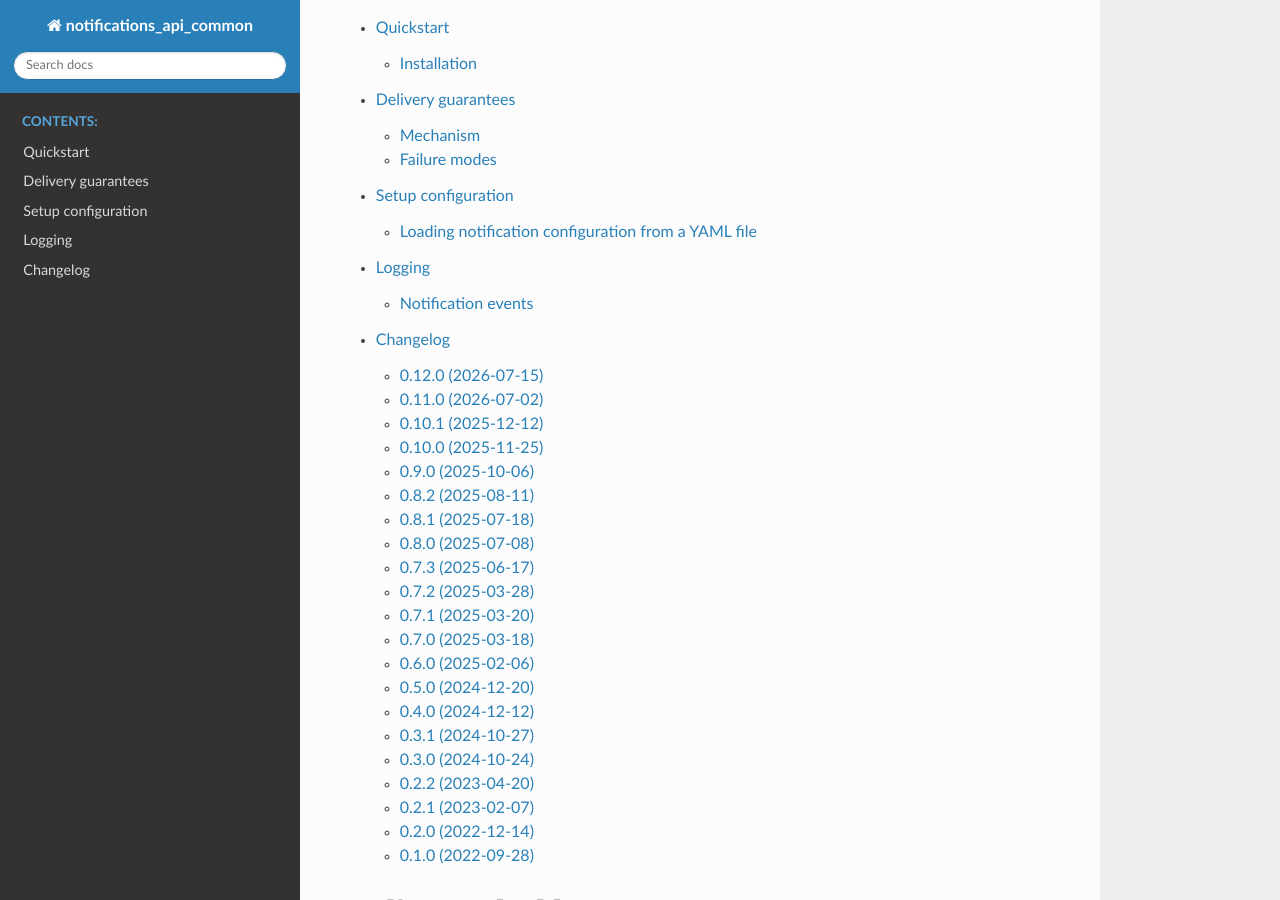
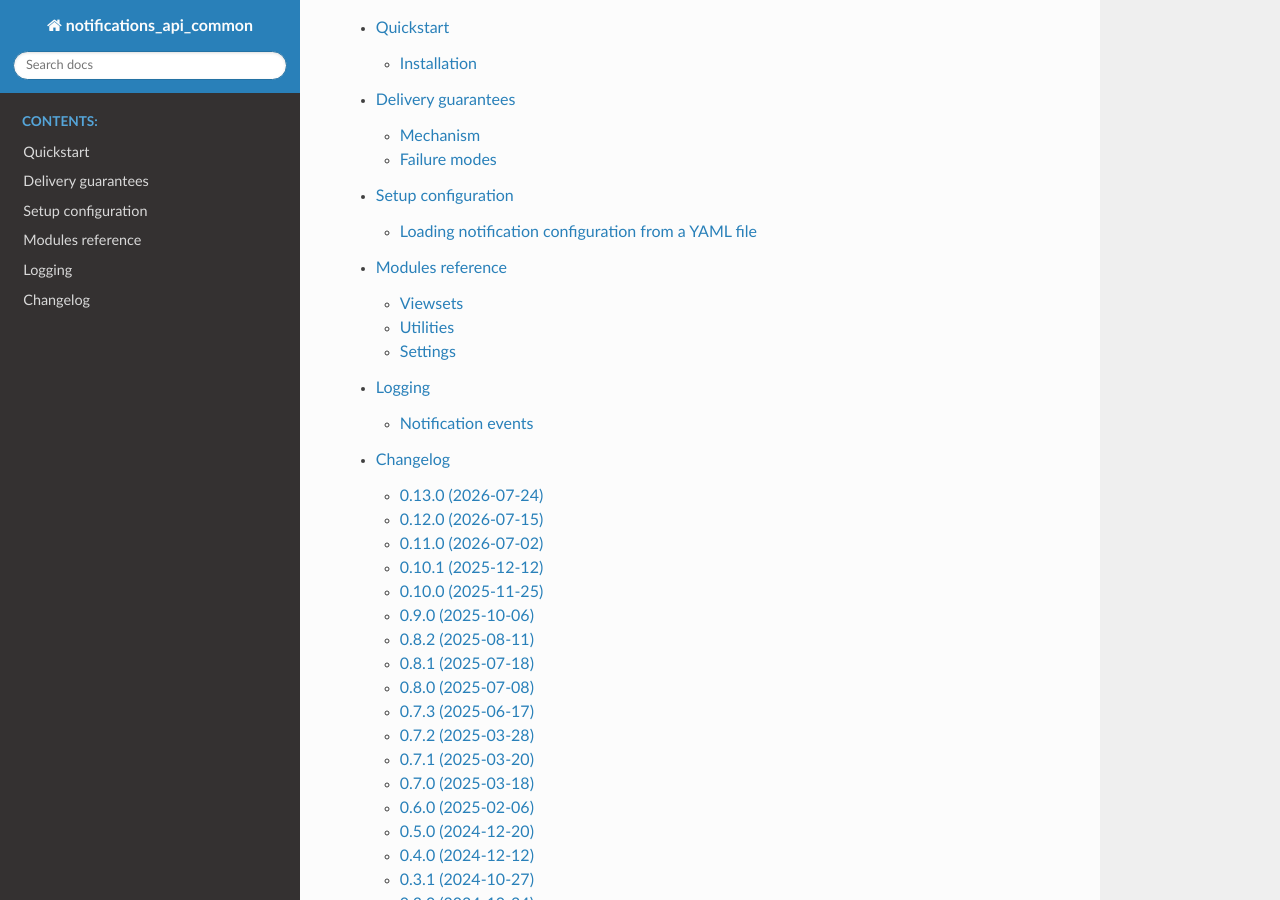
Before and after one commit to maykinmedia/notifications-api-common, a Sphinx documentation site: the page built from docs/index.rst, in a window 1280 px wide and 900 px high, scrolled down 493 px. Built offline with Sphinx 7.4.7 and the Read the Docs theme 3.1.0, drawn with Linux system fonts in a browser that asks for light colours.

Commit message:
🔖 release 0.13.0

```diff
--- a/README.rst
+++ b/README.rst
@@ -1,7 +1,7 @@
 notifications-api-common
 ========================
 
-:Version: 0.12.0
+:Version: 0.13.0
 :Source: https://github.com/maykinmedia/notifications-api-common
 :Keywords: notifications, REST, API, Common Ground, ZGW
 :PythonVersion: 3.12
--- a/docs/conf.py
+++ b/docs/conf.py
@@ -29,7 +29,7 @@ copyright = "2022, Maykin Media"
 author = "Maykin Media"
 
 # The full version, including alpha/beta/rc tags
-release = "0.12.0"
+release = "0.13.0"
 
 
 # -- General configuration ---------------------------------------------------
--- a/docs/index.rst
+++ b/docs/index.rst
@@ -25,6 +25,7 @@ Features
    quickstart
    delivery_guarantees
    setup_config
+   ref/index
    logging
    changelog
 
--- /dev/null
+++ b/docs/ref/index.rst
@@ -0,0 +1,11 @@
+=================
+Modules reference
+=================
+
+.. toctree::
+   :maxdepth: 2
+   :caption: Contents:
+
+   viewsets
+   utils
+   settings
--- a/notifications_api_common/__init__.py
+++ b/notifications_api_common/__init__.py
@@ -1 +1 @@
-__version__ = "0.12.0"
+__version__ = "0.13.0"
--- a/pyproject.toml
+++ b/pyproject.toml
@@ -4,7 +4,7 @@ build-backend = "setuptools.build_meta"
 
 [project]
 name = "notifications-api-common"
-version = "0.12.0"
+version = "0.13.0"
 description = "Re-usable integration layer for the Common Ground Notifications API specification."
 authors = [
     {name = "Maykin Media", email = "support@maykinmedia.nl"}
@@ -94,7 +94,7 @@ DJANGO_SETTINGS_MODULE = "testapp.settings"
 # Bumpversion configuration
 
 [tool.bumpversion]
-current_version = "0.12.0"
+current_version = "0.13.0"
 files = [
     {filename = "pyproject.toml"},
     {filename = "README.rst"},
```
Also changed, not shown: CHANGELOG.rst (+9 -0 lines), docs/quickstart.rst (+1 -7 lines), docs/ref/settings.rst (added, +12 -0 lines), docs/ref/utils.rst (added, +10 -0 lines), docs/ref/viewsets.rst (added, +11 -0 lines), 2 other files.
